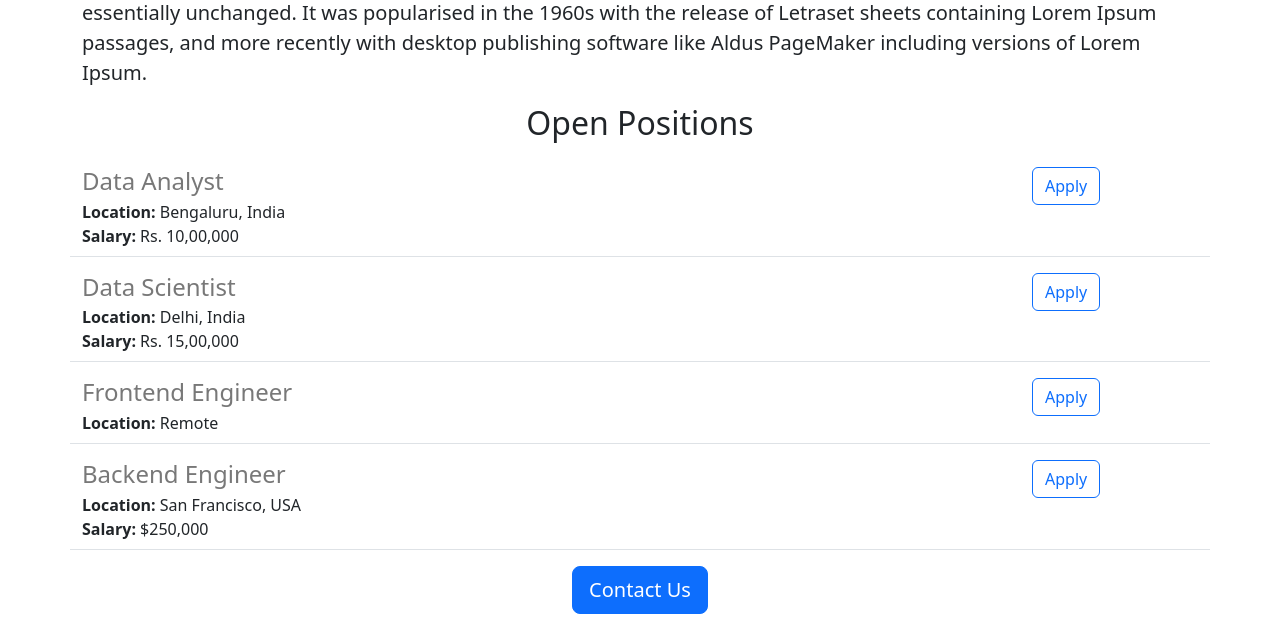
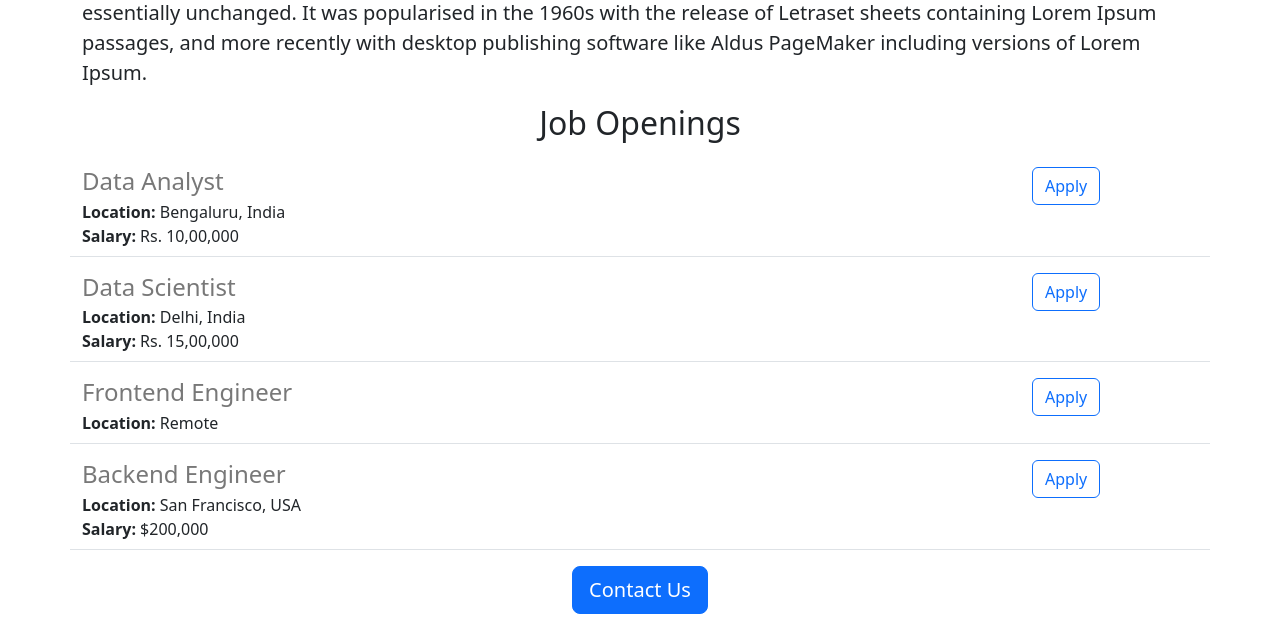
Before and after one commit to jnayush10/developit-careers-website-v2, a Flask app: page / in a window 1280 px wide. Shown: the part 592-1216 px from the top of the page. Run offline with Flask 3, Linux system fonts and the light colour scheme.

Commit message:
Updated app.py and home.html files

```diff
--- a/app.py
+++ b/app.py
@@ -20,7 +20,7 @@ JOBS = [{
     'id': 4,
     'title': 'Backend Engineer',
     'location': 'San Francisco, USA',
-    'salary': '$250,000'
+    'salary': '$200,000'
 }]
 
 
--- a/templates/home.html
+++ b/templates/home.html
@@ -19,7 +19,7 @@
       <img class="img-fluid" id="banner" src="https://25eda79f-9955-4b2f-95fc-86d095b2cf5f-00-prj52jko7z52.pike.repl.co/static/banner.jpg">
       <h2 class="text-center mt-2 mb-4">About {{company_name}}</h2>
       <p class="lead">Lorem Ipsum is simply dummy text of the printing and typesetting industry. Lorem Ipsum has been the industry's standard dummy text ever since the 1500s, when an unknown printer took a galley of type and scrambled it to make a type specimen book. It has survived not only five centuries, but also the leap into electronic typesetting, remaining essentially unchanged. It was popularised in the 1960s with the release of Letraset sheets containing Lorem Ipsum passages, and more recently with desktop publishing software like Aldus PageMaker including versions of Lorem Ipsum.</p>
-      <h2 class="text-center mt-2 mb-4">Open Positions</h2>
+      <h2 class="text-center mt-2 mb-4">Job Openings</h2>
       <div>
         {% for job in jobs %}
         {% include 'jobitem.html' %}
```
